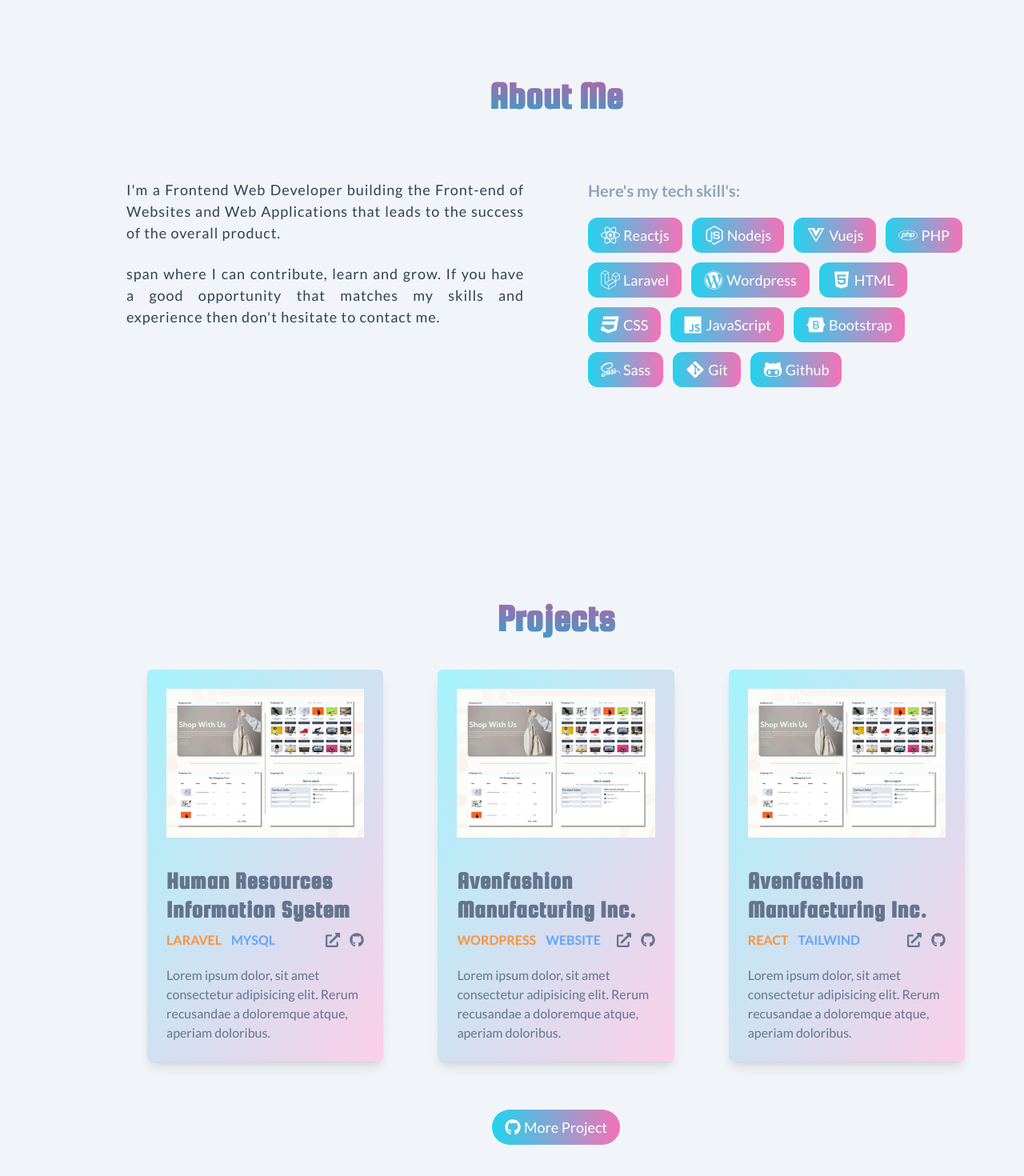
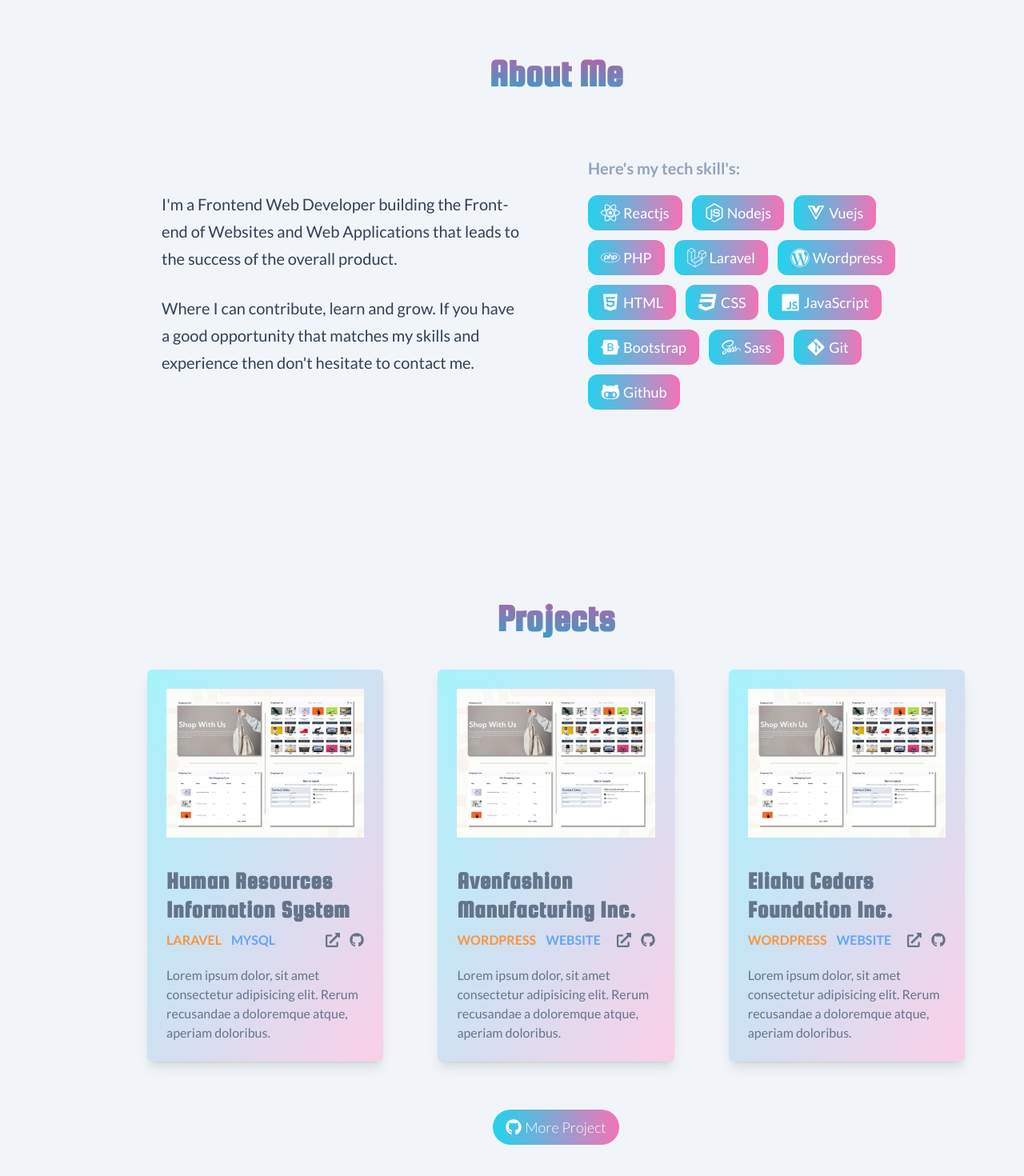
Before and after one commit to markan2ny/portfolio-v2, a React (Vite) app: page / in a window 1280 px wide. Shown: the part 910-2380 px from the top of the page at 80% size. Built offline with nearby package versions, Linux system fonts and the light colour scheme.

Commit message:
Linked project to live project

```diff
--- /dev/null
+++ b/src/components/Icon.jsx
@@ -0,0 +1,10 @@
+import React from "react";
+import * as Fa from "react-icons/fa";
+
+export const Icon = ({ IconName }) => {
+  return (
+    <>
+      <Fa.IconName />
+    </>
+  );
+};
--- a/src/components/Skill.jsx
+++ b/src/components/Skill.jsx
@@ -1,4 +1,5 @@
 import React from "react";
+import { Icon } from "./Icon";
 
 export const Skill = ({ icon, text }) => {
   return (
--- /dev/null
+++ b/src/data/data.js
@@ -0,0 +1,4 @@
+export const skills = [
+  { title: "HTML", icon: "FaHtml5" },
+  { title: "CSS", icon: "FaCss3" },
+];
--- a/src/data/project.js
+++ /dev/null
@@ -1,20 +0,0 @@
-import proj1 from "../asset/project1.jpg";
-
-export const projects = [
-  {
-    _id: 1,
-    image: proj1,
-    title: "Aven Fashion Manufacturing Inc.",
-    description:
-      "Lorem ipsum, dolor sit amet consectetur adipisicing elit. Assumenda, hic. Lorem ipsum dolor sit amet consectetur adipisicing elit. Eaque voluptatibus cumque saepe minus nulla neque! Perspiciatis tempora rerum rem saepe!",
-    categories: [{ category: "Wordpress" }, { category: "dasdsa" }],
-  },
-  {
-    _id: 2,
-    image: proj1,
-    title: "Sample Manufacturing Inc.",
-    description:
-      "Lorem ipsum dolor sit amet consectetur adipisicing elit. Perspiciatis, cupiditate. Lorem ipsum dolor sit amet consectetur adipisicing elit. Provident, maiores.",
-    categories: [{ category: "sss" }, { category: "111" }],
-  },
-];
--- a/src/sections/About.jsx
+++ b/src/sections/About.jsx
@@ -8,23 +8,23 @@
   return (
     <Section id={`about`} screen={`xl:h-screen`}>
       <SectionTitle title={`About Me`} />
-      <div className="md:grid grid-cols-2 gap-20 mt-5 md:mt-10">
-        <div>
-          <p className="text-slate-700 text-justify tracking-wider font-medium text-[18px]">
+      <div className="xl:grid grid-cols-2 gap-20 mt-5 xl:mt-10">
+        <div className="xl:text-xl text-slate-700 xl:m-auto xl:pl-11">
+          <p className="leading-[1.7]">
             I'm a Frontend Web Developer building the Front-end of Websites and
             Web Applications that leads to the success of the overall product.
           </p>
           <br />
 
-          <p className="text-slate-700 text-justify text-[18px] tracking-wider font-normal ">
-            span where I can contribute, learn and grow. If you have a good
+          <p className="leading-[1.7]">
+            Where I can contribute, learn and grow. If you have a good
             opportunity that matches my skills and experience then don't
             hesitate to contact me.
           </p>
         </div>
 
-        <div className="mt-10 md:mt-0">
-          <h2 className="text-lg md:text-xl text-slate-400 text-left font-bold mb-5">
+        <div className="mt-10 xl:mt-0 xl:pr-11">
+          <h2 className="text-lg xl:text-xl text-slate-400 text-left font-bold mb-5">
             Here's my tech skill's:
           </h2>
           <div className="flex flex-wrap gap-3 ">
--- a/src/sections/Project.jsx
+++ b/src/sections/Project.jsx
@@ -28,12 +28,45 @@
                 Human Resources Information System
               </h2>
               <div className="flex justify-between items-center my-2">
-                <div className="flex gap-x-3">
+                <div className="flex gap-x-3 uppercase">
                   <span className="text-orange-400 font-bold">LARAVEL</span>
                   <span className="text-blue-400 font-bold">MYSQL</span>
                 </div>
                 <div className="flex items-center  gap-x-3 text-lg">
                   <a href="#">
+                    <Fa.FaExternalLinkAlt className="text-slate-500 hover:text-cyan-500" />
+                  </a>
+                  <a href="#">
+                    <Fa.FaGithub className="text-slate-500 hover:text-cyan-500" />
+                  </a>
+                </div>
+              </div>
+              <p className="py-3 text-md text-slate-500">
+                Lorem ipsum dolor, sit amet consectetur adipisicing elit. Rerum
+                recusandae a doloremque atque, aperiam doloribus.
+              </p>
+            </div>
+          </div>
+          {/* End Card */}
+          {/* Card */}
+          <div className="rounded-md mb-5 shadow-lg overflow-hidden block md:w-[85%] md:mx-auto bg-gradient-to-br from-cyan-200 to-pink-200">
+            {/* Image wrapper */}
+            <div className="w-full p-1 xl:p-6">
+              <div>
+                <img src={project1} className="hover:scale-105 transition" />
+              </div>
+            </div>
+            <div className="px-3 xl:px-6 py-3">
+              <h2 className="font-extrabold text-2xl md:text-3xl tracking-wide font-squada text-slate-500">
+                Avenfashion Manufacturing Inc.
+              </h2>
+              <div className="flex justify-between items-center my-2">
+                <div className="flex gap-x-3 uppercase">
+                  <span className="text-orange-400 font-bold">WORDPRESS</span>
+                  <span className="text-blue-400 font-bold">WEBSITE</span>
+                </div>
+                <div className="flex items-center  gap-x-3 text-lg">
+                  <a href="https://avenfashion.com" target="__blank">
                     <Fa.FaExternalLinkAlt className="text-slate-500 hover:text-cyan-500" />
                   </a>
                   <a href="#">
@@ -62,52 +95,15 @@
             </div>
             <div className="px-3 xl:px-6 py-3">
               <h2 className="font-extrabold text-2xl md:text-3xl tracking-wide font-squada text-slate-500">
-                Avenfashion Manufacturing Inc.
+                Eliahu Cedars Foundation Inc.
               </h2>
               <div className="flex justify-between items-center my-2">
-                <div className="flex gap-x-3">
-                  <span className="text-orange-400 font-bold">WORDPRESS</span>
-                  <span className="text-blue-400 font-bold">WEBSITE</span>
+                <div className="flex gap-x-3 uppercase">
+                  <span className="text-orange-400 font-bold">Wordpress</span>
+                  <span className="text-blue-400 font-bold">Website</span>
                 </div>
                 <div className="flex items-center  gap-x-3 text-lg">
-                  <a href="#">
-                    <Fa.FaExternalLinkAlt className="text-slate-500 hover:text-cyan-500" />
-                  </a>
-                  <a href="#">
-                    <Fa.FaGithub className="text-slate-500 hover:text-cyan-500" />
-                  </a>
-                </div>
-              </div>
-              <p className="py-3 text-md text-slate-500">
-                Lorem ipsum dolor, sit amet consectetur adipisicing elit. Rerum
-                recusandae a doloremque atque, aperiam doloribus.
-              </p>
-            </div>
-          </div>
-          {/* End Card */}
-          {/* Card */}
-          <div className="rounded-md mb-5 shadow-lg overflow-hidden block md:w-[85%] md:mx-auto bg-gradient-to-br from-cyan-200 to-pink-200">
-            {/* Image wrapper */}
-            <div className="w-full p-1 xl:p-6">
-              <div>
-                <img
-                  src={project1}
-                  alt=""
-                  className="hover:scale-105 transition"
-                />
-              </div>
-            </div>
-            <div className="px-3 xl:px-6 py-3">
-              <h2 className="font-extrabold text-2xl md:text-3xl tracking-wide font-squada text-slate-500">
-                Avenfashion Manufacturing Inc.
-              </h2>
-              <div className="flex justify-between items-center my-2">
-                <div className="flex gap-x-3">
-                  <span className="text-orange-400 font-bold">REACT</span>
-                  <span className="text-blue-400 font-bold">TAILWIND</span>
-                </div>
-                <div className="flex items-center  gap-x-3 text-lg">
-                  <a href="#">
+                  <a href="https://ecfi.org.ph" target="__blank">
                     <Fa.FaExternalLinkAlt className="text-slate-500 hover:text-cyan-500" />
                   </a>
                   <a href="#">
@@ -128,7 +124,7 @@
           <a
             href="https://github.com/markan2ny"
             target="__blank"
-            className="inline-flex items-center gap-x-1 px-4 py-2 bg-gradient-to-r from-cyan-400 to-pink-400 text-white rounded-3xl xl:text-lg"
+            className="inline-flex font-light items-center gap-x-1 px-4 py-2 bg-gradient-to-r from-cyan-400 to-pink-400 text-white rounded-3xl xl:text-lg hover:scale-105 transition"
           >
             <Fa.FaGithub className="text-xl" /> More Project
           </a>
```
